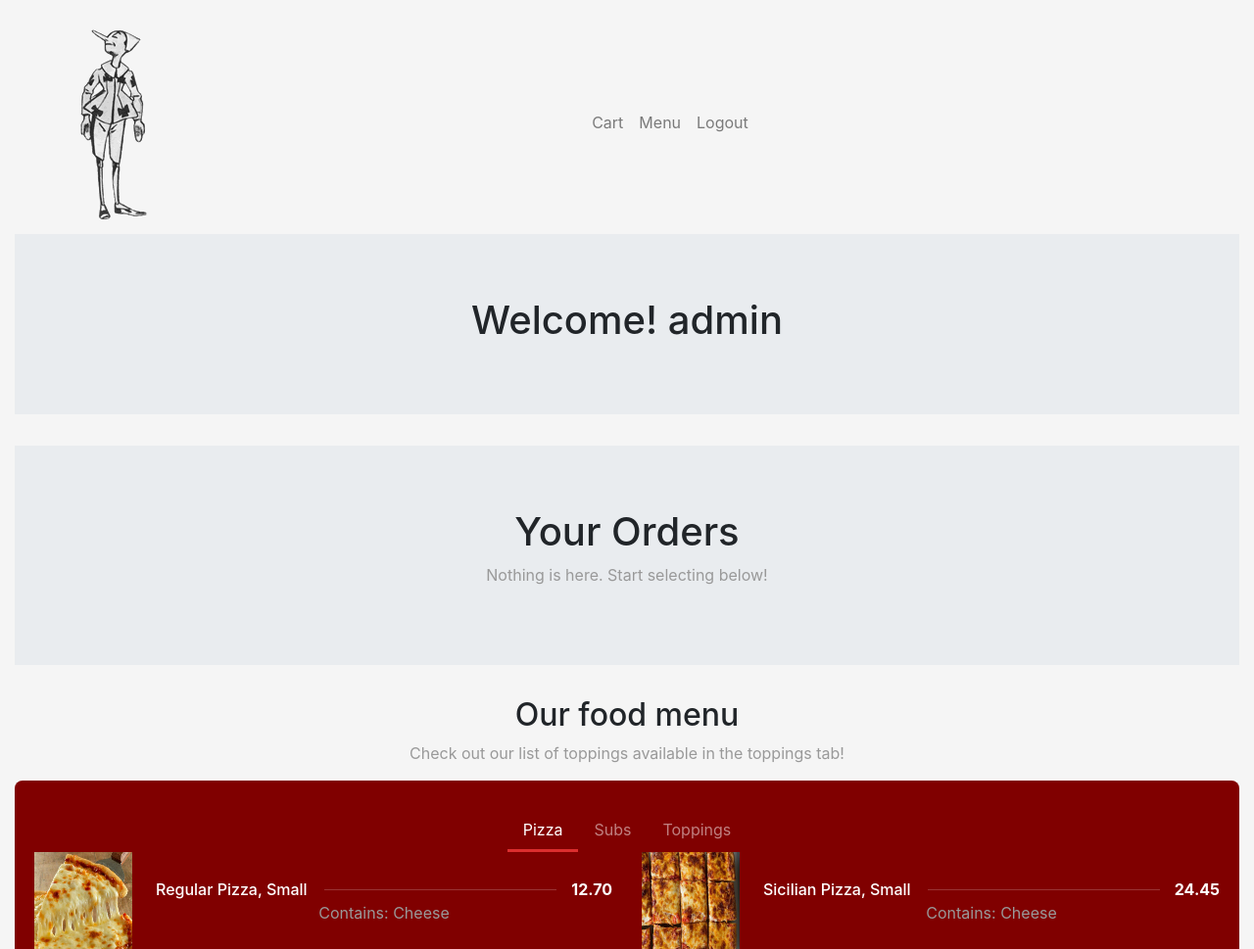
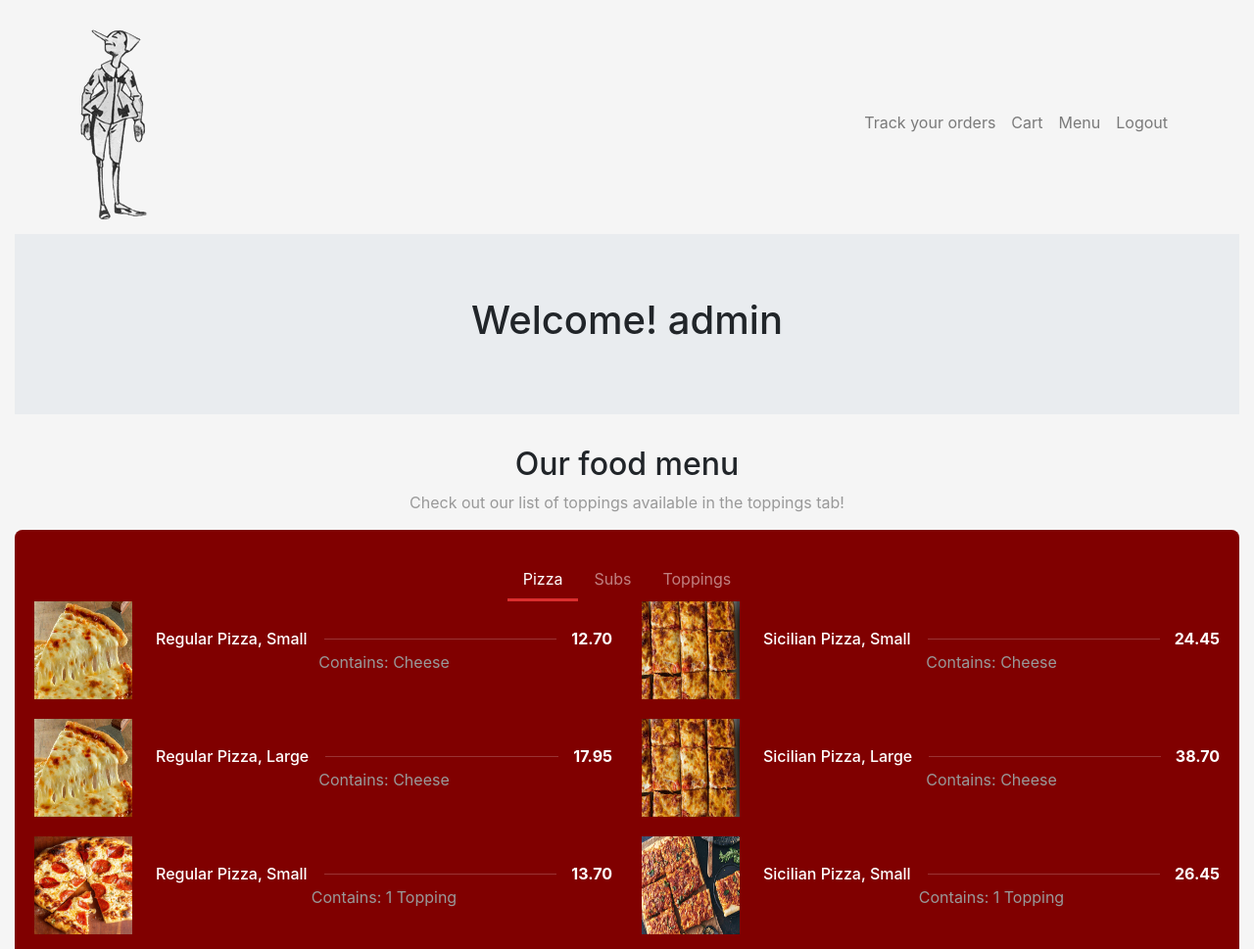
Before and after one commit to DYSIM/CS50-Web-2020-Project-3-Pizza, a Django app: page / in a window 1280 px wide. Shown: the top 969 px of the page at 98% size. Run offline with Django 3.2, Linux system fonts and the light colour scheme; a user stored in the database is signed in; data comes from the database, SQL or seed files in the repository; some libraries are stand-ins or nearby versions.

Commit message:
fixed some naming bugs and float navbar to the right

```diff
--- a/orders/templates/user.html
+++ b/orders/templates/user.html
@@ -8,7 +8,6 @@
 {% block script %}
 <script src="https://cdnjs.cloudflare.com/ajax/libs/jquery/3.5.1/jquery.min.js" integrity="sha256-9/aliU8dGd2tb6OSsuzixeV4y/faTqgFtohetphbbj0=" crossorigin="anonymous"></script>
 <script src="{% static 'bootstrap/js/bootstrap.min.js' %}"></script>
-<!-- <script src="{% static 'index.js' %}"> </script> -->
 {% endblock %}
 
 {% block body %}
@@ -22,9 +21,12 @@
         <span class="navbar-toggler-icon"></span>
       </button>
       <div class="collapse navbar-collapse justify-content-center"  id="collapsibleNavbar">
-        <ul class="navbar-nav">
+        <ul class="navbar-nav ml-auto">
           <li class="nav-item">
-            <a class="nav-link" href="#">Cart</a>
+            <a class="nav-link" href="#">Track your orders</a>
+          </li>
+          <li class="nav-item">
+            <a class="nav-link" href="{% url 'cart' %}">Cart</a>
           </li>
           <li class="nav-item">
             <a class="nav-link" href="#">Menu</a>
@@ -41,12 +43,7 @@
         <h1>Welcome! {{user.username}}</h1>
       </div>
     </div>
-    <div class="container-fluid">
-      <div class="jumbotron jumbotron-fluid" id = 'userOrders'>
-        <h1>Your Orders</h1>
-        <p id = 'orderPlaceHolder'>Nothing is here. Start selecting below!</p>
-      </div>
-    </div>
+
 
     <div class="container-fluid" id='Menu'>
       <div class="center-title">
@@ -327,6 +324,7 @@
                       </div>
                   </div>
               </div>
+
               <!-- Subs Tab -->
               <div role="tabpanel" class="tab-pane fade" id="Subs">
                     <p> Add additional cheese to any sub for an additional 0.50!</p>
@@ -424,9 +422,9 @@
 
                                           <div class="form-group">
                                             <label for="extraCheese" class="col-sm-6">Add Cheese! (0.45)</label>
-                                            <input type="checkbox" name="extraCheese" value="Steak Cheese">
+                                            <input type="checkbox" name="steakCheese" value="Steak Cheese">
                                             <label for="steakMushrooms" class="col-sm-6">Add Mushrooms! (0.50)</label>
-                                            <input type="checkbox" name="steakMushrooms" value="Steak Green Peppers">
+                                            <input type="checkbox" name="steakMushrooms" value="Steak Mushrooms">
                                             <label for="steakGreenPeppers" class="col-sm-6">Add Green Peppers! (0.50)</label>
                                             <input type="checkbox" name="steakGreenPeppers" value="Steak Green Peppers">
                                             <label for="steakOnions" class="col-sm-6">Add Onions! (0.50)</label>
@@ -437,7 +435,7 @@
 
                                           <div class="form-group">
                                             <label for="extraCheese" class="col-sm-6">Add Cheese! (0.55)</label>
-                                            <input type="checkbox" name="extraCheese" value="Steak Cheese">
+                                            <input type="checkbox" name="steakCheese" value="Steak Cheese">
                                             <label for="steakMushrooms" class="col-sm-6">Add Mushrooms! (0.50)</label>
                                             <input type="checkbox" name="steakMushrooms" value="Steak Mushrooms">
                                             <label for="steakGreenPeppers" class="col-sm-6">Add Green Peppers! (0.50)</label>
```
